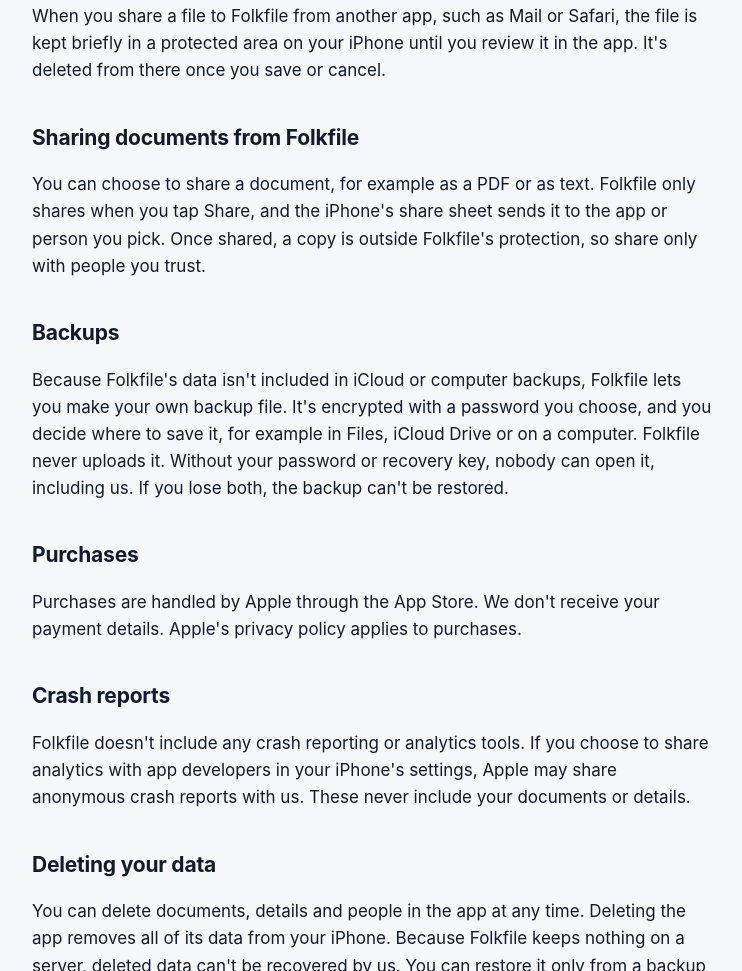
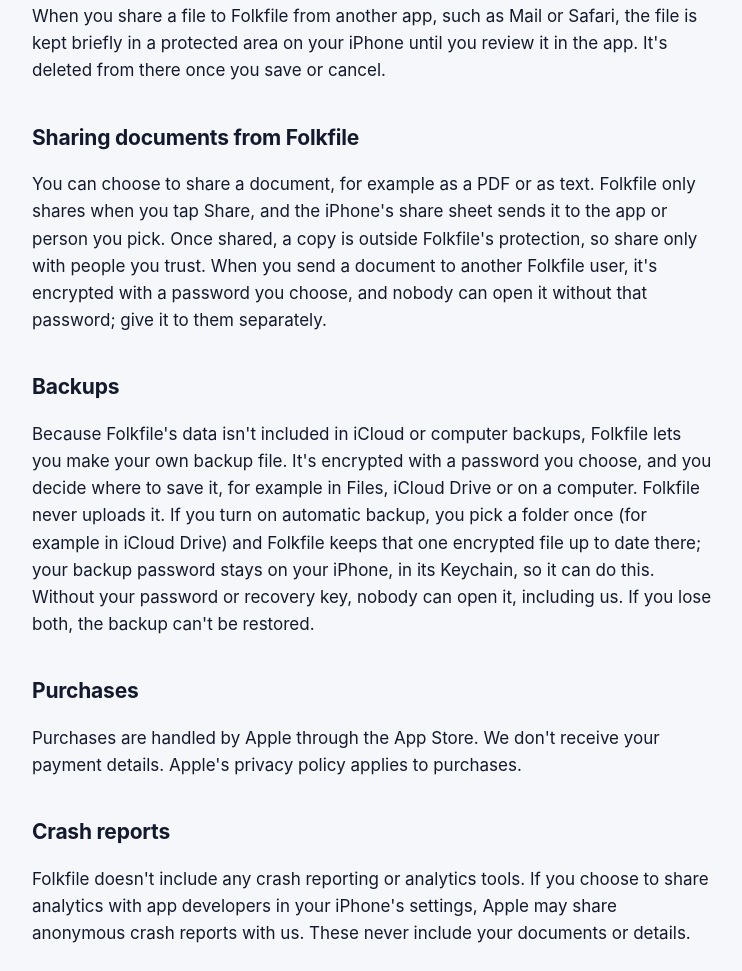
Before and after one commit to cjdc007/cjdc007.github.io, a plain HTML site: page folkfile/privacy.html in a window 1280 px wide. Shown: the part 1759-2730 px from the top of the page, without its empty margins (268-1010 px from the left). Drawn offline with Linux system fonts and the light colour scheme.

Commit message:
Folkfile privacy policy: sending documents to another Folkfile user, automatic backup (1.2)
Co-Authored-By: Claude Opus 5.5 <noreply@anthropic.com>

```diff
--- a/folkfile/privacy.html
+++ b/folkfile/privacy.html
@@ -52,10 +52,10 @@
   <p>When you share a file to Folkfile from another app, such as Mail or Safari, the file is kept briefly in a protected area on your iPhone until you review it in the app. It's deleted from there once you save or cancel.</p>
 
   <h2>Sharing documents from Folkfile</h2>
-  <p>You can choose to share a document, for example as a PDF or as text. Folkfile only shares when you tap Share, and the iPhone's share sheet sends it to the app or person you pick. Once shared, a copy is outside Folkfile's protection, so share only with people you trust.</p>
+  <p>You can choose to share a document, for example as a PDF or as text. Folkfile only shares when you tap Share, and the iPhone's share sheet sends it to the app or person you pick. Once shared, a copy is outside Folkfile's protection, so share only with people you trust. When you send a document to another Folkfile user, it's encrypted with a password you choose, and nobody can open it without that password; give it to them separately.</p>
 
   <h2>Backups</h2>
-  <p>Because Folkfile's data isn't included in iCloud or computer backups, Folkfile lets you make your own backup file. It's encrypted with a password you choose, and you decide where to save it, for example in Files, iCloud Drive or on a computer. Folkfile never uploads it. Without your password or recovery key, nobody can open it, including us. If you lose both, the backup can't be restored.</p>
+  <p>Because Folkfile's data isn't included in iCloud or computer backups, Folkfile lets you make your own backup file. It's encrypted with a password you choose, and you decide where to save it, for example in Files, iCloud Drive or on a computer. Folkfile never uploads it. If you turn on automatic backup, you pick a folder once (for example in iCloud Drive) and Folkfile keeps that one encrypted file up to date there; your backup password stays on your iPhone, in its Keychain, so it can do this. Without your password or recovery key, nobody can open it, including us. If you lose both, the backup can't be restored.</p>
 
   <h2>Purchases</h2>
   <p>Purchases are handled by Apple through the App Store. We don't receive your payment details. Apple's privacy policy applies to purchases.</p>
```
